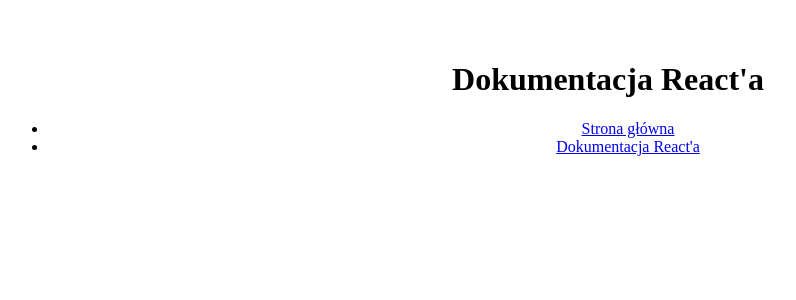
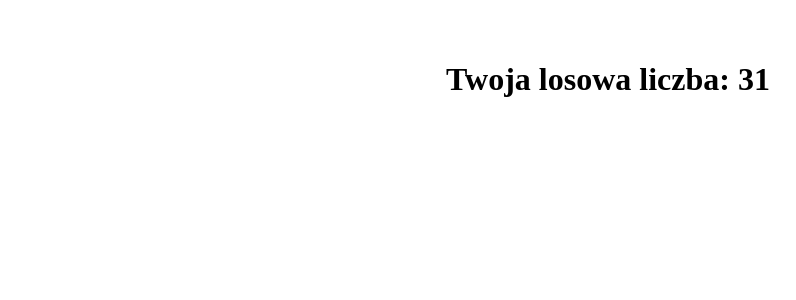
Before and after one commit to kacpi95/React-lesson, a React (Vite) app in the folder React-lesson/: page / in a window 1280 px wide. Shown: the top 300 px of the page, without its empty margins (32-828 px from the left). Built offline with nearby package versions, Linux system fonts and the light colour scheme.

Commit message:
Add task 15 in React

```diff
--- a/React-lesson/src/main.jsx
+++ b/React-lesson/src/main.jsx
@@ -222,23 +222,29 @@ import App from './App.jsx';
 
 // createRoot(document.getElementById('root')).render(timer);
 
-const label = "Dokumentacja React'a";
-const address = 'https://react.dev';
+// const label = "Dokumentacja React'a";
+// const address = 'https://react.dev';
 
-const element = (
-  <header>
-    <h1>{label}</h1>
-    <nav>
-      <ul>
-        <li>
-          <a href={address}>Strona główna</a>
-        </li>
-        <li>
-          <a href={`${address}/learn`}>{label}</a>
-        </li>
-      </ul>
-    </nav>
-  </header>
-);
+// const element = (
+//   <header>
+//     <h1>{label}</h1>
+//     <nav>
+//       <ul>
+//         <li>
+//           <a href={address}>Strona główna</a>
+//         </li>
+//         <li>
+//           <a href={`${address}/learn`}>{label}</a>
+//         </li>
+//       </ul>
+//     </nav>
+//   </header>
+// );
+
+// createRoot(document.getElementById('root')).render(element);
+
+const getRandomNumber = () => Math.round(Math.random() * 100);
+
+const element = <h1>Twoja losowa liczba: {getRandomNumber()}</h1>;
 
 createRoot(document.getElementById('root')).render(element);
```
